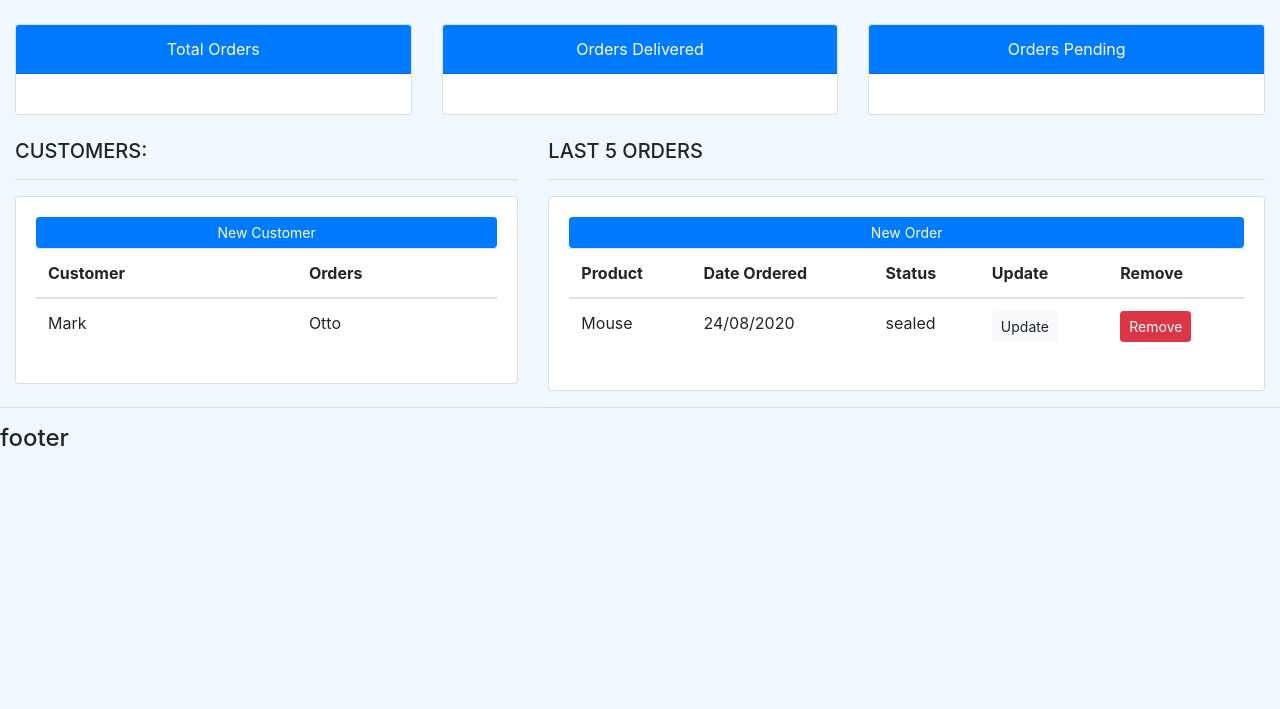
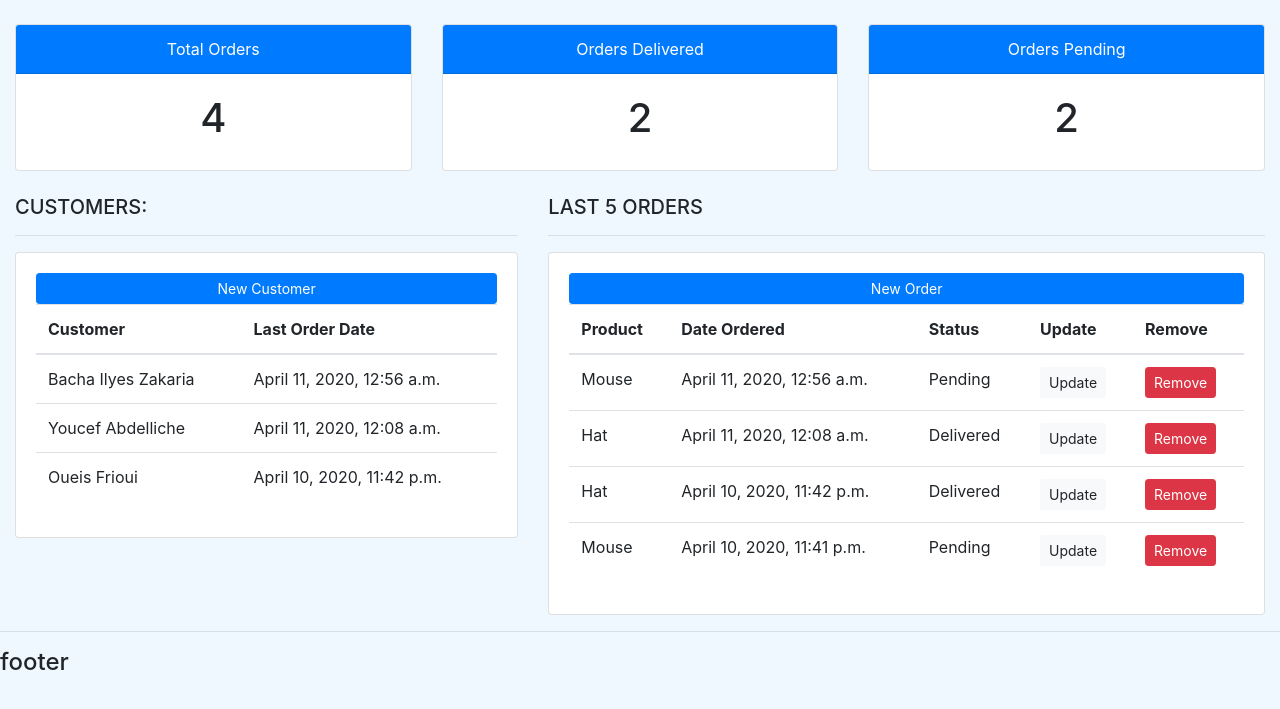
Before and after one commit to Youcef-Abdelliche/customer-management-platform, a Django app: page / in a window 1280 px wide. Shown: the part 56-765 px from the top of the page. Run offline with Django 3.2, Linux system fonts and the light colour scheme; data comes from the database, SQL or seed files in the repository; both versions use the stored data as it was after the commit; some libraries are stand-ins or nearby versions.

Commit message:
Dashboard back-end

```diff
--- a/accounts/models.py
+++ b/accounts/models.py
@@ -41,4 +41,4 @@ class Order(models.Model):
     status = models.CharField(max_length=200, null=True, choices=STATUS)
 
     def __str__(self):
-        return self.customer.name + ' ordered a: ' + self.product.name
+        return self.product.name
--- a/accounts/templates/accounts/customerInfo.html
+++ b/accounts/templates/accounts/customerInfo.html
@@ -55,7 +55,6 @@
                 <th scope="col">Status</th>
                 <th scope="col">Update</th>
                 <th scope="col">Remove</th>
-
             </tr>
             </thead>
             <tbody>
--- a/accounts/templates/accounts/dashboard.html
+++ b/accounts/templates/accounts/dashboard.html
@@ -13,14 +13,16 @@
                         <thead>
                         <tr>
                             <th scope="col">Customer</th>
-                            <th scope="col">Orders</th>
+                            <th scope="col">Last Order Date</th>
                         </tr>
                         </thead>
                         <tbody>
+                        {% for customer in customers %}
                         <tr>
-                            <td>Mark</td>
-                            <td>Otto</td>
+                            <td>{{ customer }}</td>
+                            <td>{{ customer.order_set.last.date_created }}</td>
                         </tr>
+                        {% endfor %}
                         </tbody>
                     </table>
                 </div>
@@ -42,13 +44,15 @@
                         </tr>
                         </thead>
                         <tbody>
+                        {% for order in orders %}
                         <tr>
-                            <td>Mouse</td>
-                            <td>24/08/2020</td>
-                            <td>sealed</td>
+                            <td>{{ order.product }}</td>
+                            <td>{{ order.date_created }}</td>
+                            <td>{{ order.status }}</td>
                             <td><a href="#" class="btn btn-light btn-sm">Update</a></td>
                             <td><a href="#" class="btn btn-danger btn-sm">Remove</a></td>
                         </tr>
+                        {% endfor %}
                         </tbody>
                     </table>
                 </div>
--- a/accounts/templates/accounts/status.html
+++ b/accounts/templates/accounts/status.html
@@ -5,7 +5,7 @@
                 Total Orders
             </div>
             <div class="card-body">
-
+                <h1>{{ orders.count }}</h1>
             </div>
         </div>
     </div>
@@ -15,7 +15,7 @@
                 Orders Delivered
             </div>
             <div class="card-body">
-
+                <h1>{{ orders_delivered.count }}</h1>
             </div>
         </div>
     </div>
@@ -25,7 +25,7 @@
                 Orders Pending
             </div>
             <div class="card-body">
-
+                <h1>{{ orders_pending.count }}</h1>
             </div>
         </div>
     </div>
--- a/accounts/views.py
+++ b/accounts/views.py
@@ -1,9 +1,15 @@
 from django.shortcuts import render
-from django.http import HttpResponse
+from .models import *
 
 
 def home(request):
-    return render(request, 'accounts/dashboard.html')
+    customers = Customer.objects.all().order_by("-date_created")
+    orders = Order.objects.all().order_by("-date_created")
+    orders_delivered = Order.objects.filter(status="Delivered")
+    orders_pending = Order.objects.filter(status="Pending")
+    context = {'customers': customers, 'orders': orders, 'orders_delivered': orders_delivered,
+               'orders_pending': orders_pending}
+    return render(request, 'accounts/dashboard.html', context)
 
 
 def products(request):
```
Also changed, not shown: db.sqlite3.
